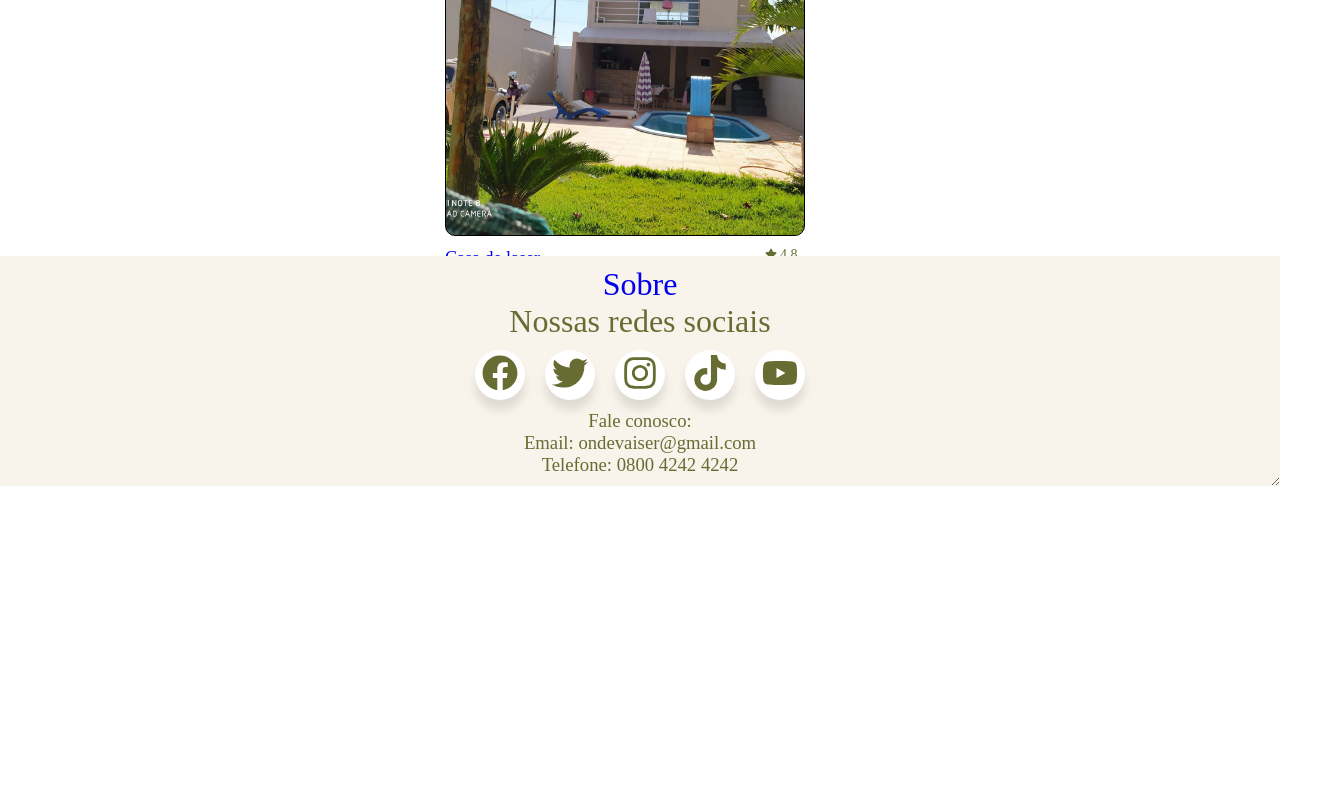
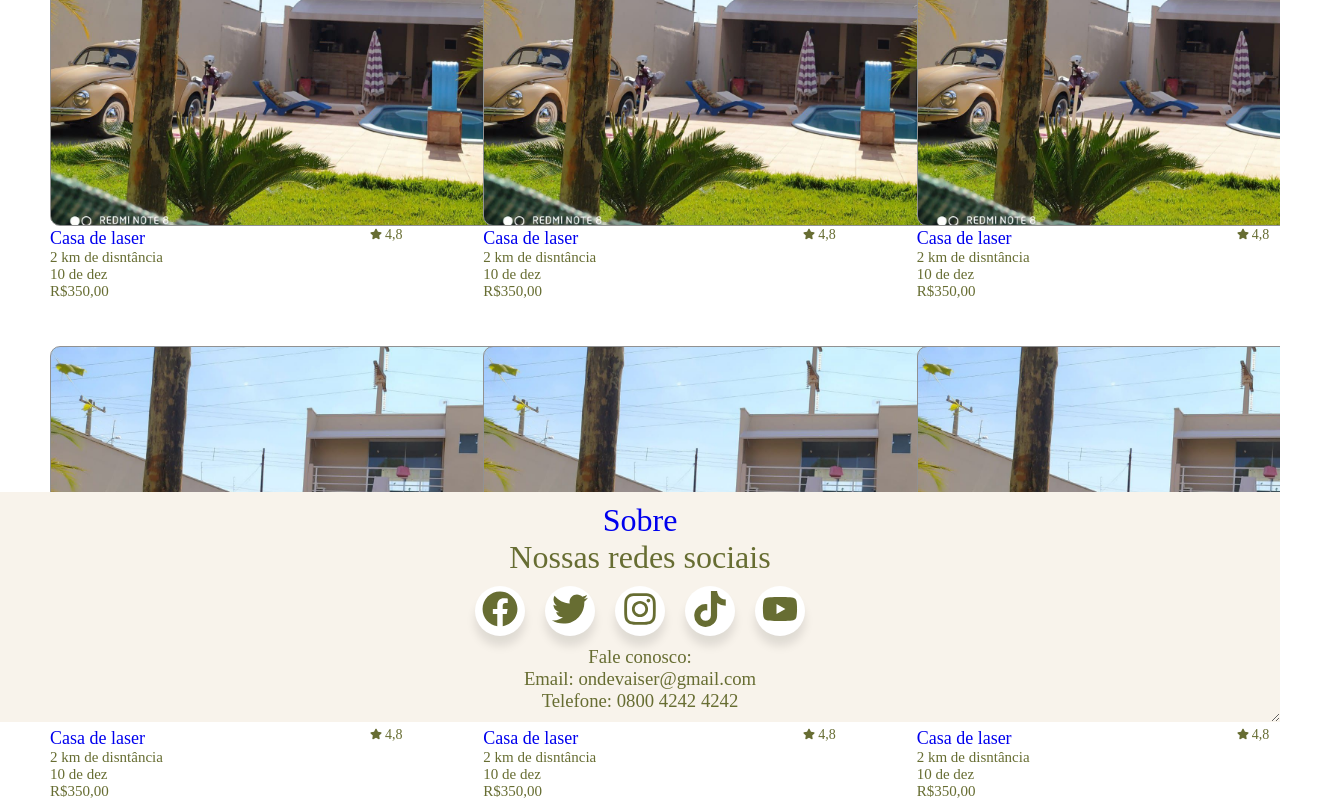
Before and after one commit to MadTitanPHDev/ondevaiserapp, a React (Create React App) app: page /Categoria in a window 1280 px wide. Shown: the part 448-1248 px from the top of the page, 1317 px wide, since content can reach past the window. Before the commit the page ends 934 px from the top, so only its background shows below. Built offline with nearby package versions, Linux system fonts and the light colour scheme.

Commit message:
mudancas cat

```diff
--- a/src/pages/Categoria/index.js
+++ b/src/pages/Categoria/index.js
@@ -7,14 +7,13 @@ const Categoria = () => {
     return (
 
         <Layout>
-
             <div className='contentCat'>
                 <div className='buscaArea'>
                     <div className='buscaAreaIcone'>
                         <FaSearch className='searchCat' />
                     </div>
 
-                    <input type='search' id='barradebusca' placeholder='Procure qualquer lugar - Hospedes?'></input>
+                    <input type='search' id='barradebusca' placeholder='Procura algo especifico?'></input>
                 </div>
 
                 <div className='rowArea'>
@@ -30,6 +29,7 @@ const Categoria = () => {
                 </div>
 
                 <div className='categoriaContent'>
+
                     <div className="cardAreaCat">
 
                         <a className="cardContentCat" href='/MaisInformacoes'></a>
@@ -46,10 +46,87 @@ const Categoria = () => {
                         </div>
                     </div>
 
+                    <div className="cardAreaCat">
+
+                        <a className="cardContentCat" href='/MaisInformacoes'></a>
+                        <div className="cardtexto">
+                            <FaStar className='star' /> <p className='nota'>4,8</p>
+                            <a href='../../pages/Categoria'>
+                                <p className='letraMaior'>Casa de laser</p>
+                            </a>
+                            <div className='letraMenor'>
+                                <p>2 km de disntância</p>
+                                <p>10 de dez</p>
+                                <p>R$350,00</p>
+                            </div>
+                        </div>
+                    </div>
+
+                    <div className="cardAreaCat">
+
+                        <a className="cardContentCat" href='/MaisInformacoes'></a>
+                        <div className="cardtexto">
+                            <FaStar className='star' /> <p className='nota'>4,8</p>
+                            <a href='../../pages/Categoria'>
+                                <p className='letraMaior'>Casa de laser</p>
+                            </a>
+                            <div className='letraMenor'>
+                                <p>2 km de disntância</p>
+                                <p>10 de dez</p>
+                                <p>R$350,00</p>
+                            </div>
+                        </div>
+                    </div>
+
+                    <div className="cardAreaCat">
+
+                        <a className="cardContentCat" href='/MaisInformacoes'></a>
+                        <div className="cardtexto">
+                            <FaStar className='star' /> <p className='nota'>4,8</p>
+                            <a href='../../pages/Categoria'>
+                                <p className='letraMaior'>Casa de laser</p>
+                            </a>
+                            <div className='letraMenor'>
+                                <p>2 km de disntância</p>
+                                <p>10 de dez</p>
+                                <p>R$350,00</p>
+                            </div>
+                        </div>
+                    </div>
+
+                    <div className="cardAreaCat">
+
+                        <a className="cardContentCat" href='/MaisInformacoes'></a>
+                        <div className="cardtexto">
+                            <FaStar className='star' /> <p className='nota'>4,8</p>
+                            <a href='../../pages/Categoria'>
+                                <p className='letraMaior'>Casa de laser</p>
+                            </a>
+                            <div className='letraMenor'>
+                                <p>2 km de disntância</p>
+                                <p>10 de dez</p>
+                                <p>R$350,00</p>
+                            </div>
+                        </div>
+                    </div>
+
+                    <div className="cardAreaCat">
+
+                        <a className="cardContentCat" href='/MaisInformacoes'></a>
+                        <div className="cardtexto">
+                            <FaStar className='star' /> <p className='nota'>4,8</p>
+                            <a href='../../pages/Categoria'>
+                                <p className='letraMaior'>Casa de laser</p>
+                            </a>
+                            <div className='letraMenor'>
+                                <p>2 km de disntância</p>
+                                <p>10 de dez</p>
+                                <p>R$350,00</p>
+                            </div>
+                        </div>
+                    </div>
 
                 </div>
-
-
             </div>
 
         </Layout>
--- a/src/pages/Categoria/style.css
+++ b/src/pages/Categoria/style.css
@@ -3,9 +3,9 @@
 {
     display: flex;
     flex-direction: column;
-    justify-content: center;
+    /* justify-content: center; */
     align-items: center;
-    height: 100%;
+    height: 100vh;
     flex: 1;
 }
 
@@ -26,7 +26,7 @@
     display: flex;
     justify-content: space-around;
     align-items: center;
-    margin: 5px;
+    /* margin: 5px; */
 }
 
 #barradebusca
@@ -55,6 +55,7 @@
     width: 400px;
     height: 400px;
     display: flex;
+    flex-direction: column;
 }
 
 .titulo:link
@@ -110,24 +111,22 @@
 .categoriaContent {
     display: grid;
     width: 100%;
-    max-width: 1000px;
-    grid-template-columns: repeat(auto-fit, minmax(200px, 1fr));
+    max-width: 1200px;
+    grid-template-columns: repeat(auto-fit, minmax(250px, 1fr));
     gap: 100px;
 }
 
 .cardContentCat
 {
-    width: 90%;
-    height: 90%;
+    width: 600px;
+    height: 400px;
     display: flex;
     background-image: url(./../../assets/images/casaF/Capa.jpeg);
     background-size: cover;
     background-position: center;
     border-radius: 10px;
-    border: 1px solid black;
+    border: 1px solid rgb(145, 145, 145);
     margin: 10px;
-    justify-content: center;
-    padding: 30px;
-    align-items: flex-end;
-    margin-top: 20px;
+
+
 }
```
Also changed, not shown: src/pages/MaisInformacoes/index.js (+0 -52 lines).
